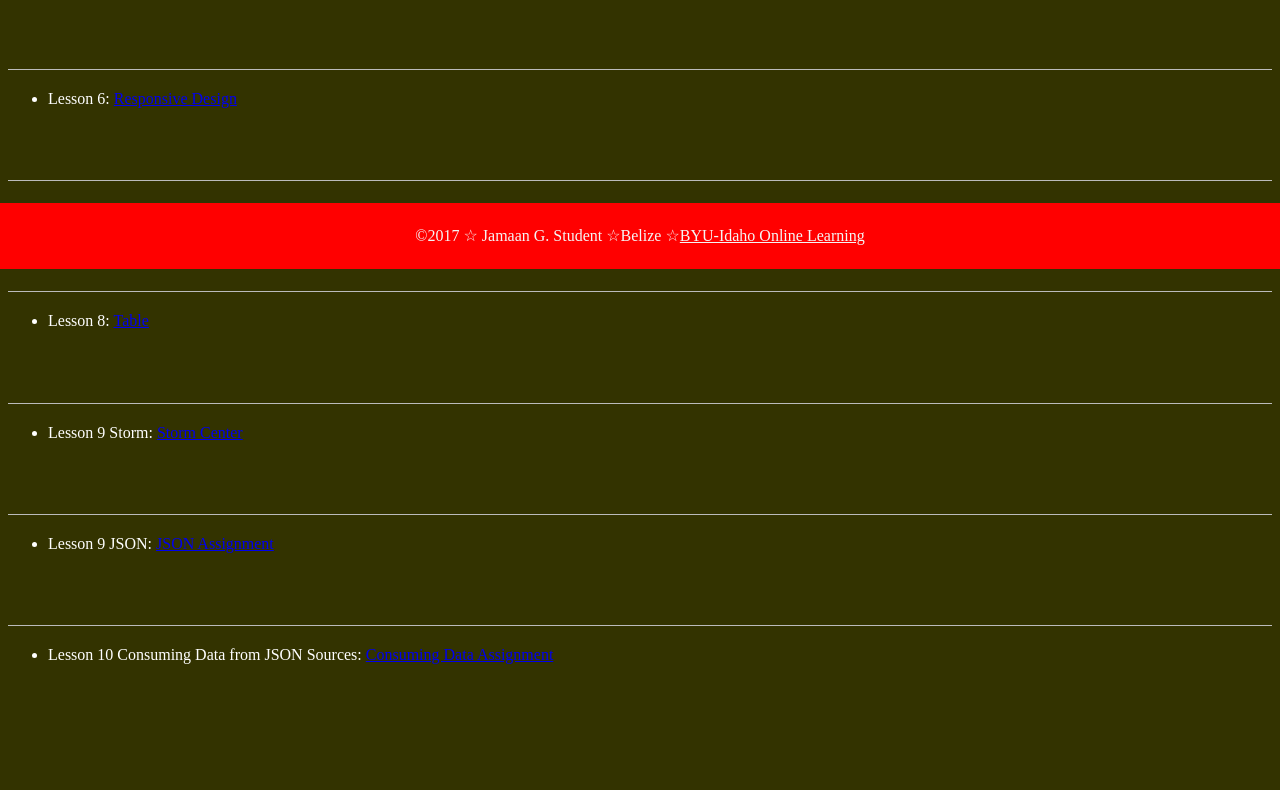
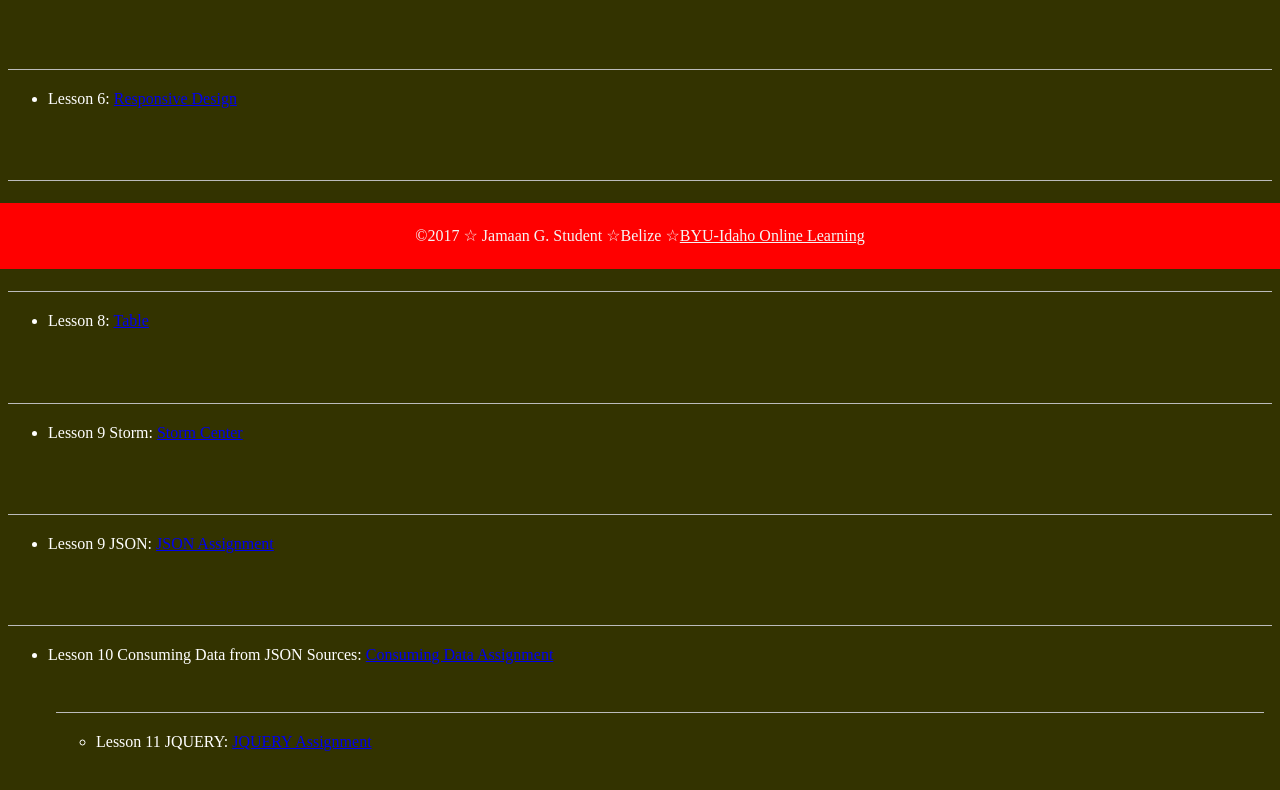
Before and after one commit to Kendrong/kendrong.github.io, a plain HTML site: page index.html in a window 1280 px wide. Shown: the part 511-1301 px from the top of the page. Drawn offline with Linux system fonts and the light colour scheme.

Commit message:
zcvzv zxc

```diff
--- a/index.html
+++ b/index.html
@@ -21,7 +21,9 @@
 <main><h2></h2><ul><li>Lesson 8: <a href="assignments/lesson-8/tablebuild.html">Table</a></li></ul></main>
 <main><h2></h2><ul><li>Lesson 9 Storm: <a href="assignments/lesson-9/stormcenter.html">Storm Center</a></li></ul></main>
 <main><h2></h2><ul><li>Lesson 9 JSON: <a href="assignments/lesson-10/heroes.html">JSON Assignment</a></li></ul></main>
-<main><h2></h2><ul><li>Lesson 10 Consuming Data from JSON Sources: <a href="assignments/lesson-10/json.html">Consuming Data Assignment</a></li></ul></main>
+<main><h2></h2><ul><li>Lesson 10 Consuming Data from JSON Sources: <a href="assignments/lesson-10/json.html">Consuming Data Assignment</a></li>
+<main><h2></h2><ul><li>Lesson 11 JQUERY: <a href="assignments/weathersite/greenville.html">JQUERY Assignment</a></li></ul></main>
+</ul></main>
 <footer><p>&copy;2017 &star; Jamaan G. Student &star;Belize &star;<a href="http://www.byui.edu/online">BYU-Idaho Online Learning</a></footer><p>
 </body>
 </html>
```
